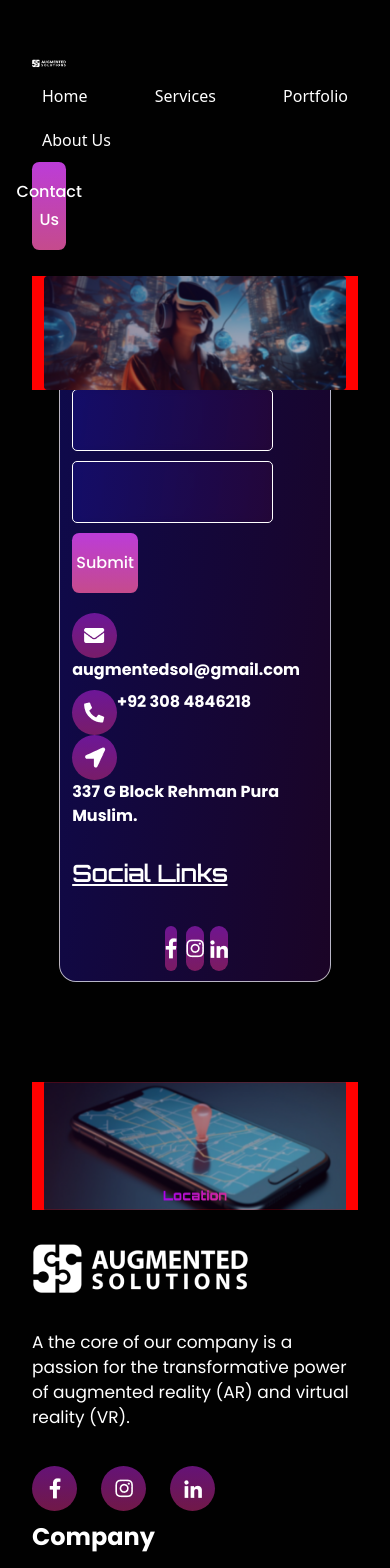
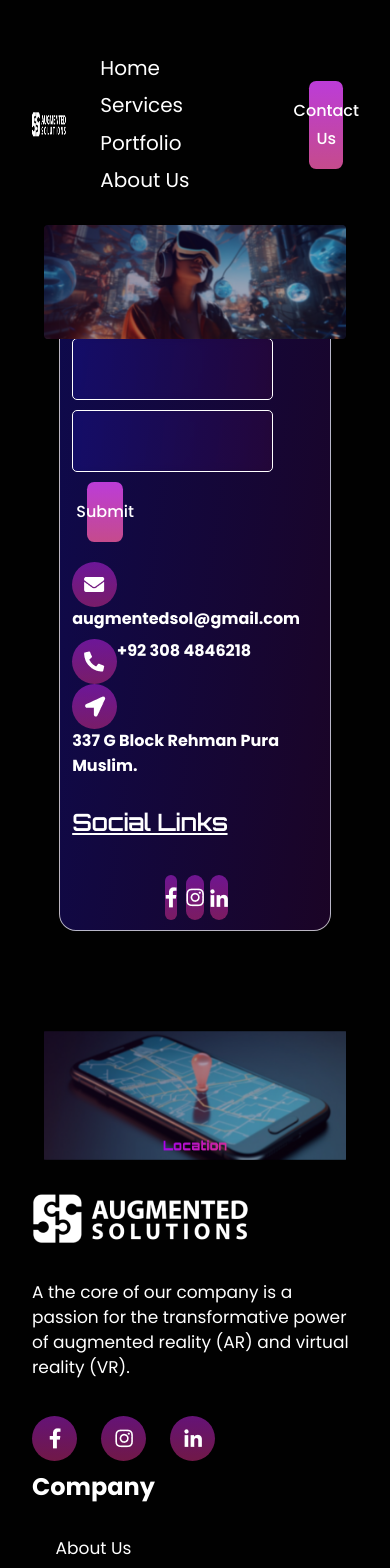
Before and after one commit to augmentedsolutions/augmentedsolWeb, a React (Vite) app: page /contact in a window 390 px wide. Shown: the top 1568 px of the page. Built offline with nearby package versions, Linux system fonts and the light colour scheme.

Commit message:
All components structure completed using html and css

```diff
--- a/src/common/Button/Button.jsx
+++ b/src/common/Button/Button.jsx
@@ -5,7 +5,7 @@ import "../../index.css";
 const Button = ({ name }) => {
   return (
     <div className="row d-flex justify-content-center align-items-center">
-      <div className="col-auto col-lg-11">
+      <div className="col-8 col-lg-11">
         <Link
           className=" btn_text py-3 px-2"
           to={"/contact"}
--- a/src/components/HomeComponent/ClientHome/ClientHome.jsx
+++ b/src/components/HomeComponent/ClientHome/ClientHome.jsx
@@ -27,6 +27,7 @@ const ClientHome = () => {
       <div className="row  my-5 background_gradient_one  p-5 border_radius_one py-5 " style={{
       backgroundImage: `var(--background_gradient_one), url(${bgImage})`,
       backgroundSize: 'auto',
+
       backgroundPosition: 'right center',
       backgroundRepeat: 'no-repeat',
       }}>
--- a/src/components/HomeComponent/HeroSection/HeroSection.css
+++ b/src/components/HomeComponent/HeroSection/HeroSection.css
@@ -1,7 +1,7 @@
 /* Styling for Text1 */
 .text3{
     position: relative;
-    left: -1020px;
+    left: -1420px;
     transition: left 0.11s ease-in; /* Smooth transition for movement */
     color: white;
   }
--- a/src/components/HomeComponent/HeroSection/HeroSection.jsx
+++ b/src/components/HomeComponent/HeroSection/HeroSection.jsx
@@ -6,7 +6,7 @@ import Button from "../../../common/Button/Button";
 const HeroSection = () => {
   return (
     <>
-      <div className="row">
+      <div className="row ">
         <div
           className="col-12 containerHover"
           style={{
@@ -19,14 +19,13 @@ const HeroSection = () => {
         >
           <img src={BannerImage} class="img-fluid image1" width="100%" alt="..."></img>
           <img src={HoverImageHome} class="img-fluid image2" width="100%" alt="..."></img>
-          <div className="row" style={{ position: "absolute" }}>
-            <div className="col-6 " style={{ height: "250px" }}>
-              <h1 className="text3 ms-5" style={{}}>
+          <div className="row PaddingAllContainer" style={{ position: "absolute" }}>
+            <div className="col-11 col-lg-10 " style={{}}>
+              <h1 className="text3 heading_secondary_1" style={{}}>
                 Virtual Reality
               </h1>
-              <h2 className="text3 m-5" style={{}}>
-                lorem3fdsjfkdsfjkdsfb sdnfbdsfbdsnfbdsmnfbdsmnfbmsdnfbsdjfbdsjfbdshfsf
-                fdbfdsjfdsbfsdbfjsd dbfhdsbfdsbfsdjf fbjd fjdsfdsnbfdsjf bfbdsfbsdj
+              <h2 className="text3 text_primary_1 " style={{}}>
+              Lorem ipsum dolor sit amet consectetur. Lorem urna dui vel ut feugiat ut. Lorem ipsum dolor sit amet consectetur. Lorem urna dui vel ut feugiat ut.
               </h2>
               <div className="row Btn m-5">
              <div className="col-6">
--- a/src/components/HomeComponent/ServicesHome/ServiceCard.jsx
+++ b/src/components/HomeComponent/ServicesHome/ServiceCard.jsx
@@ -17,7 +17,7 @@ const ServiceCard = ({ image }) => {
         src={image}
         alt="Service"
         style={{
-          height: '450px',
+          height: '400px',
           width: "auto",
           objectFit: "cover",
           position: "relative",
--- a/src/components/HomeComponent/TeamHome/TeamCarousal.jsx
+++ b/src/components/HomeComponent/TeamHome/TeamCarousal.jsx
@@ -30,8 +30,8 @@ const TeamCarousal = () => {
     coverflowEffect={{
       rotate: 0,
       stretch: 0,
-      depth: 50,
-      modifier: 1,
+      depth: 0,
+      modifier: 0,
       slideShadows: false,
     }}
     spaceBetween={-130} // No space between slides
--- a/src/components/ServiceComponents/HeroSection.css
+++ b/src/components/ServiceComponents/HeroSection.css
@@ -10,7 +10,7 @@
   .text2 {
     color: white;
     position: relative;
-    bottom: -400px;
+    bottom: -700px;
     transition: bottom 0.3s ease-in-out; /* Add transition for smooth effect */
   }
 
@@ -18,7 +18,10 @@
   .containerHover:hover .text1 {
     top: 0px; /* Move into visible position */
   }
-
+  .containerHover:hover .ServiceHeroBanner
+  {
+    opacity: 0.7;
+  }
   .containerHover:hover .text2 {
     bottom: 0px; /* Move into visible position */
   }
--- a/src/components/ServiceComponents/HeroSectionService.jsx
+++ b/src/components/ServiceComponents/HeroSectionService.jsx
@@ -1,14 +1,25 @@
 import React from "react";
 import './HeroSection.css'
+import '../../index.css'
 const HeroSectionService = ({ img,text1,text2 }) => {
   return (
     <div className="row">
-      <div className="col-12 containerHover" style={{ backgroundColor:'red',overflow:'hidden', position: "relative",display:'flex',alignItems:'center',justifyContent:'center' }}>
-        <img src={img} width="100%" />
-        <div className="row" style={{position:'absolute',top:'50%'}}>
-          <div className="col-6 " style={{height:'250px',width:'600px'}}>
-            <h1 className="text1" style={{}}>{text1}</h1>
-            <h2 className="text2" style={{}}>{text2}</h2>
+      <div className="col-12 containerHover" style={{ overflow:'hidden', position: "relative",display:'flex',alignItems:'center',justifyContent:'center' }}>
+        <img className="ServiceHeroBanner" src={img} width="100%" />
+        <div className="row" style={{position:'absolute',display:'flex',justifyContent:'center',alignItems:'center'}}>
+          <div className="col-10  text-center " style={{}}>
+            <div className="row" style={{display:'flex',justifyContent:'center',alignItems:"center"}}>
+             <div className="col-5">
+
+            <h1 className="heading_secondary_1 text1" style={{}}>{text1}</h1>
+             </div>
+            </div>
+            <div className="row">
+              <div col-8>
+
+            <h2 className="text_primary_1 text2" style={{}}>{text2}</h2>
+              </div>
+            </div>
           </div>
         </div>
       </div>
--- a/src/index.css
+++ b/src/index.css
@@ -65,8 +65,38 @@ body {
   --btn_text_color: #ffffff;
 
 
-  /* font size 45 px */
-  --font_size_45: 3rem;
+  /* font size 64 px */
+  --font_size_45: 4rem;
+
+  /* font size 48 px */
+  --font_size_3:3rem;
+
+   /* font size 32 px */
+   --font_size_2:2rem;
+
+  /* font size 24 px */
+  --font_size_1_5:1.5rem;
+
+   /* font size 20 px */
+   --font_size_1_2_5:1.25rem;
+
+   /* font size 16 px */
+   --font_size_1:1rem;
+
+   /* font size 20 px */
+   --font_size_body_1_25:1.25rem;
+
+   /* font size 16 px */
+   --font_size_body_1:1rem;
+
+   /* font size 14 px */
+   --font_size_body_1:0.875rem;
+
+   /* font size 12 px */
+   --font_size_body_0_75:0.75rem;
+
+   /* font size 14 px */
+   --font_size_caption_1:0.875rem;
 
   /* font size 1.313rem */
   --font_size_21: 21px;
@@ -139,9 +169,79 @@ body {
   font-size: var(--btn_text_fontsize);
   font-family: var(--font_family_poppins);
 }
+.heading_primary_1 {
+  font-family: var(--font_family_orbitron);
+  font-size: var(--font_size_45);
+  font-weight: var(--font_weight_900);
+  line-height: var(--line_height_72);
+  color: var(--btn_text_color);
+}
+.heading_secondary_1 {
+  font-family: var(--font_family_orbitron);
+  font-size: var(--font_size_3);
+  font-weight: var(--font_weight_900);
+  line-height: var(--line_height_72);
+  color: var(--btn_text_color);
+}
+.heading_tertiary_1 {
+  font-family: var(--font_family_poppins);
+  font-size: var(--font_size_2);
+  font-weight: var(--font_weight_900);
+  line-height: var(--line_height_42);
+  color: var(--btn_text_color);
+}
+.heading_forth_1 {
+  font-family: var(--font_family_orbitron);
+  font-size: var(--font_size_1_5);
+  font-weight: var(--font_weight_900);
+  line-height: var(--line_height_25);
+  color: var(--btn_text_color);
+}
+.heading_fifth_1 {
+  font-family: var(--font_family_poppins);
+  font-size: var(--font_size_1_2_5);
+  font-weight: var(--font_weight_900);
+  line-height: var(--line_height_17_29);
+  color: var(--btn_text_color);
+}
+.heading_sixth_1 {
+  font-family: var(--font_family_orbitron);
+  font-size: var(--font_size_1);
+  font-weight: var(--font_weight_900);
+  line-height: var(--line_height_72);
+  color: var(--btn_text_color);
+}
+.text_primary_1 {
+  font-size: var(--font_family_poppins);
+  font-weight: var(--font_wight_400);
+  font-size: var(--font_size_2);
+  line-height: var(--line_height_33);
+  color: var(--btn_text_color);
+}
+.text_secondary_1 {
+  font-size: var(--font_family_poppins);
+  font-weight: var(--font_wight_400);
+  font-size: var(--font_size_body_1_25);
+  line-height: var(--line_height_33);
+  color: var(--btn_text_color);
+}
+.text_tertiary_1 {
+  font-size: var(--font_family_poppins);
+  font-weight: var(--font_wight_400);
+  font-size: var(--font_size_body_0_75);
+  line-height: var(--line_height_33);
+  color: var(--btn_text_color);
+}
+.caption_primary_1 {
+  font-size: var(--font_family_poppins);
+  font-weight: var(--font_wight_400);
+  font-size: var(--font_size_caption_1);
+  line-height: var(--line_height_33);
+  color: var(--btn_text_color);
+}
 .heading_primary {
   font-family: var(--font_family_orbitron);
-  font-size: var(--font_size_45);
+  font-size: var(--font_size_3);
   font-weight: var(--font_weight_900);
   line-height: var(--line_height_72);
   color: var(--btn_text_color);
@@ -422,6 +522,9 @@ background: linear-gradient(180deg, #AA14F0 -42.59%, rgba(0, 0, 0, 0) -42.59%, #
 .PaddingContainer{
   padding: 50px 0 50px 0;
 }
+.PaddingAllContainer{
+  padding: 50px 50px 50px 50px;
+}
 .MarginInnerContainer{
   margin: 30px 0 30px 0;
 }
--- a/src/layouts/Navbar.jsx
+++ b/src/layouts/Navbar.jsx
@@ -23,15 +23,17 @@ useEffect(()=>{
               src={Logo}
               className="img-fluid"
               height="100%"
+               style={{minHeight:"30px"}}
               width="217px"
               alt="..."
             />
           </div>
-          <div className=" col-md-6 col-lg-6 col-xl-5">
+          <div className=" col-7 col-xl-6">
             <div className="row d-flex justify-content-between align-items-center">
               <div className="col-auto">
                 <NavLink
                   to={"/"}
+                  className='heading_fifth_1'
                   style={({ isActive }) => ({
                     display: 'inline-block', // Ensure the text takes up space for styling
                     position: 'relative', // For positioning the custom underline
@@ -57,7 +59,7 @@ useEffect(()=>{
                 <NavLink
                   to={"/service"}
 
-
+                  className='heading_fifth_1'
                    style={({ isActive }) => ({
             display: 'inline-block', // Ensure the text takes up space for styling
             position: 'relative', // For positioning the custom underline
@@ -80,6 +82,7 @@ useEffect(()=>{
               <div className="col-auto">
                 <NavLink
                   to={"/portfolio"}
+                  className='heading_fifth_1'
                   style={({ isActive }) => ({
                     display: 'inline-block', // Ensure the text takes up space for styling
                     position: 'relative', // For positioning the custom underline
@@ -102,6 +105,7 @@ useEffect(()=>{
               <div className="col-auto">
                 <NavLink
                   to={"/about"}
+                  className='heading_fifth_1'
                   style={({ isActive }) => ({
                     display: 'inline-block', // Ensure the text takes up space for styling
                     position: 'relative', // For positioning the custom underline
@@ -123,7 +127,7 @@ useEffect(()=>{
               </div>
             </div>
           </div>
-          <div className="col-2 text-end">
+          <div className="col-3 col-lg-2 text-end">
             <Button name="Contact Us" />
           </div>
         </div>
```
Also changed, not shown: src/components/HomeComponent/ClientHome/ClientCardTwo.jsx (+5 -5 lines), src/components/HomeComponent/ServicesHome/Carousle.jsx (+4 -3 lines).
